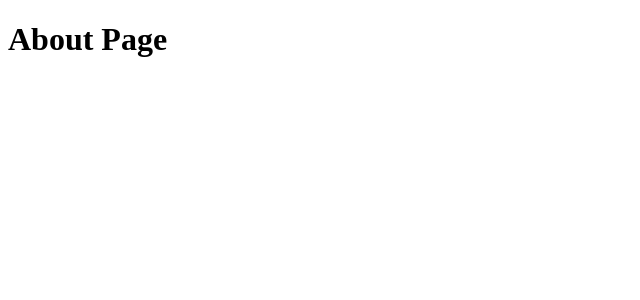
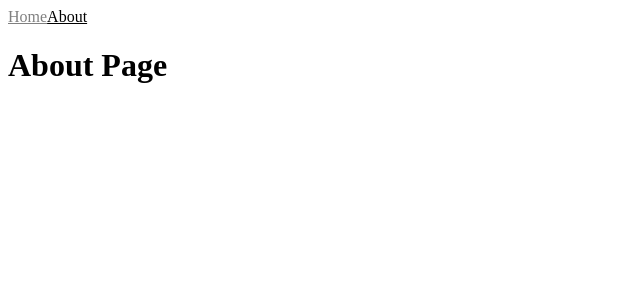
Before and after one commit to Bori-github/nextjs-intro, a Next.js app: page /about in a window 1280 px wide. Shown: the top 300 px of the page, without its empty margins (0-640 px from the left). Built offline with nearby package versions, Linux system fonts and the light colour scheme.

Commit message:
✨ NavigationBar 컴포넌트 생성 및 적용

```diff
--- /dev/null
+++ b/components/NavigationBar.tsx
@@ -0,0 +1,21 @@
+import Link from 'next/link';
+import { useRouter } from 'next/router';
+
+export const NavigationBar = () => {
+  const router = useRouter();
+  console.log(router);
+  return (
+    <nav>
+      <Link href={'/'} legacyBehavior>
+        <a style={{ color: router.pathname === '/' ? 'black' : 'gray' }}>
+          Home
+        </a>
+      </Link>
+      <Link href={'/about'} legacyBehavior>
+        <a style={{ color: router.pathname === '/about' ? 'black' : 'gray' }}>
+          About
+        </a>
+      </Link>
+    </nav>
+  );
+};
--- a/pages/about.tsx
+++ b/pages/about.tsx
@@ -1,5 +1,12 @@
+import { NavigationBar } from '../components/NavigationBar';
+
 const AboutPage = () => {
-  return <h1>About Page</h1>;
+  return (
+    <div>
+      <NavigationBar />
+      <h1>About Page</h1>
+    </div>
+  );
 };
 
 export default AboutPage;
```
Also changed, not shown: pages/index.tsx (+8 -1 lines).
